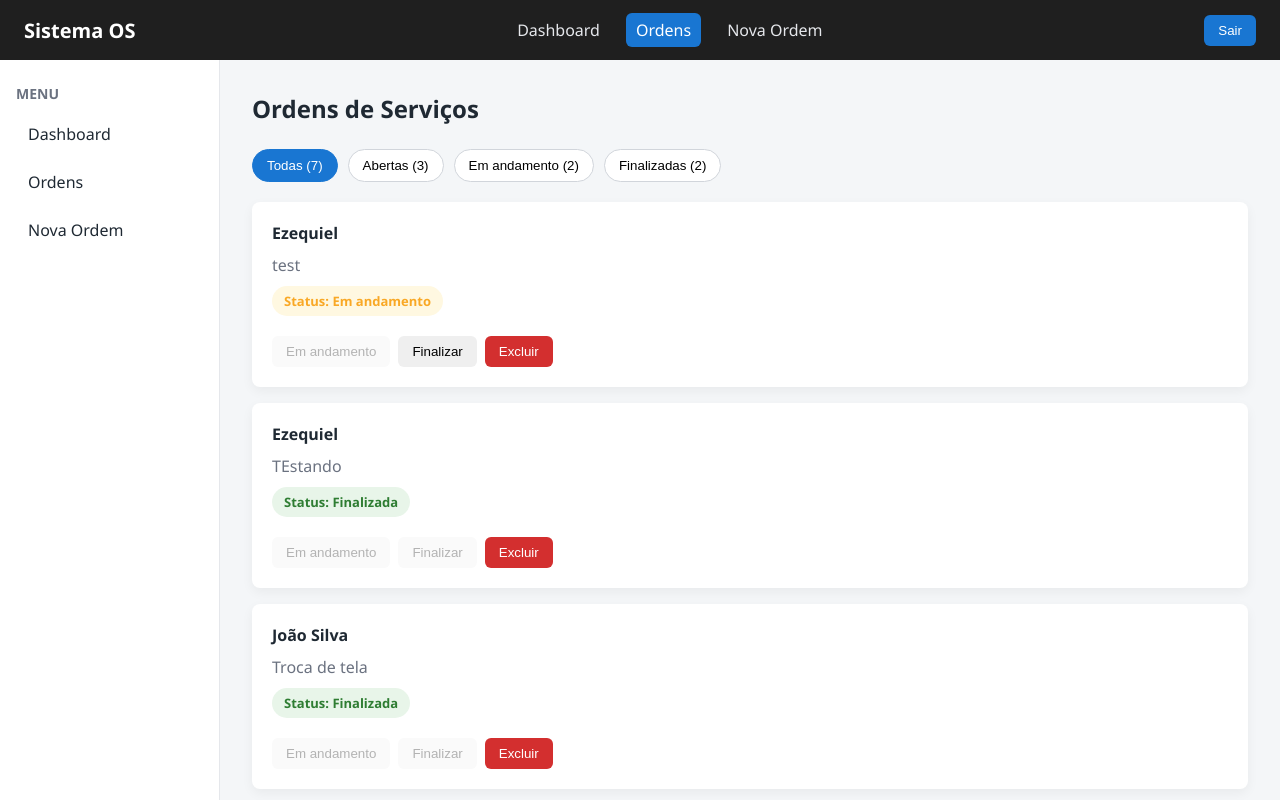
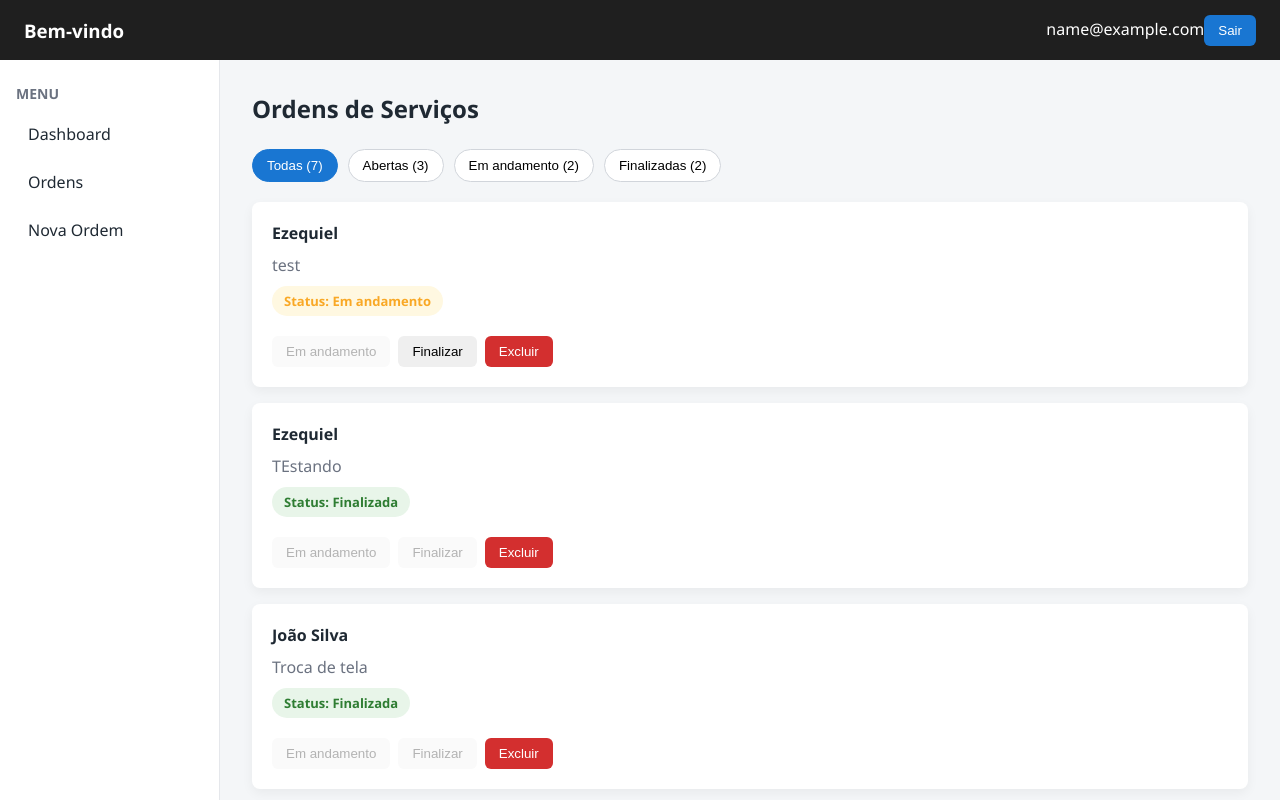
Before and after one commit to Mercesz/sistema-ordens-servico, a React (Vite) app: page /ordens in a window 1280 px wide. Shown: the top 800 px of the page. Built offline with nearby package versions, Linux system fonts and the light colour scheme; data requests are answered from the project's data file; sample sign-in values are in the browser's storage.

Commit message:
feat: header fixo com usuario logado e botao logout

```diff
--- a/src/components/Header.css
+++ b/src/components/Header.css
@@ -1,31 +1,40 @@
 .header {
+    position: fixed;
+    top: 0;
+    left: 240px;
+    /* espaço do sidebar */
+    right: 0;
     height: 60px;
-    background-color: #1f1f1f;
-    color: #fff;
-
+    background: white;
+    border-bottom: 1px solid #eee;
     display: flex;
     align-items: center;
     justify-content: space-between;
-
     padding: 0 24px;
+    z-index: 1000;
 }
 
-.header h1 {
-    font-size: 20px;
+.header-right {
+    display: flex;
+    align-items: center;
+    gap: 12px;
 }
 
-.nav {
-    display: flex;
-    gap: 16px;
+.header button {
+    padding: 6px 12px;
+    border: none;
+    border-radius: 6px;
+    background: #ef4444;
+    color: white;
+    cursor: pointer;
 }
 
-.nav a {
-    text-decoration: none;
-    color: #e5e7eb;
-    padding: 6px 10px;
-    border-radius: 6px;
+.header button:hover {
+    opacity: 0.9;
 }
 
-.nav a.active {
-    background-color: #1976d2;
+.main-content {
+    margin-left: 240px;
+    padding: 24px;
+    padding-top: 80px;
 }
--- a/src/components/Header.jsx
+++ b/src/components/Header.jsx
@@ -1,29 +1,19 @@
-import { Link, NavLink, useNavigate } from "react-router-dom";
-import { useAuth } from "../hooks/useAuth";
-import "./Header.css";
+import { useContext } from "react";
+import { AuthContext } from "../contexts/AuthContext";
 
 function Header() {
-    const { logout } = useAuth();
-    const navigate = useNavigate();
+  const { user, logout } = useContext(AuthContext);
 
-    function handleLogout() {
-        logout();
-        navigate("/");
-    }
+  return (
+    <header className="header">
+      <h3>Bem-vindo</h3>
 
-    return (
-        <header className="header">
-            <h1>Sistema OS</h1>
-
-            <nav className="nav">
-                <NavLink to="/dashboard">Dashboard</NavLink>
-                <NavLink to="/ordens">Ordens</NavLink>
-                <NavLink to="/nova-ordem">Nova Ordem</NavLink>
-            </nav>
-
-            <button onClick={handleLogout}>Sair</button>
-        </header>
-    );
+      <div className="header-right">
+        <span>{user?.email}</span>
+        <button onClick={logout}>Sair</button>
+      </div>
+    </header>
+  );
 }
 
 export default Header;
```
